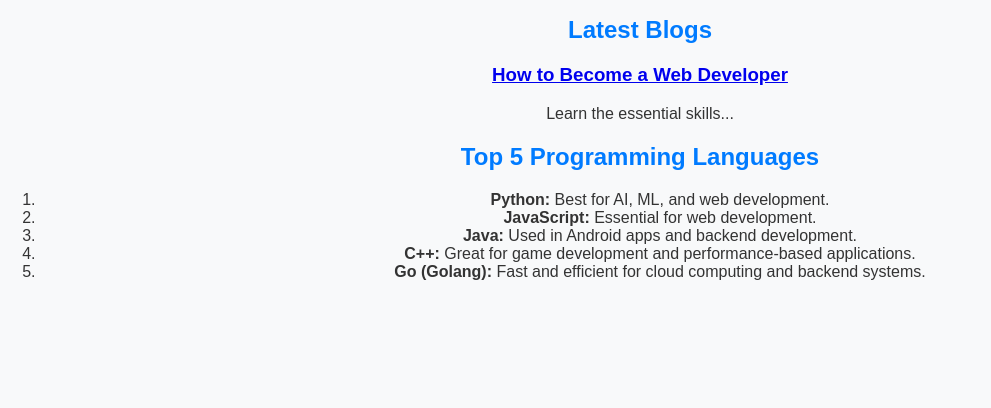
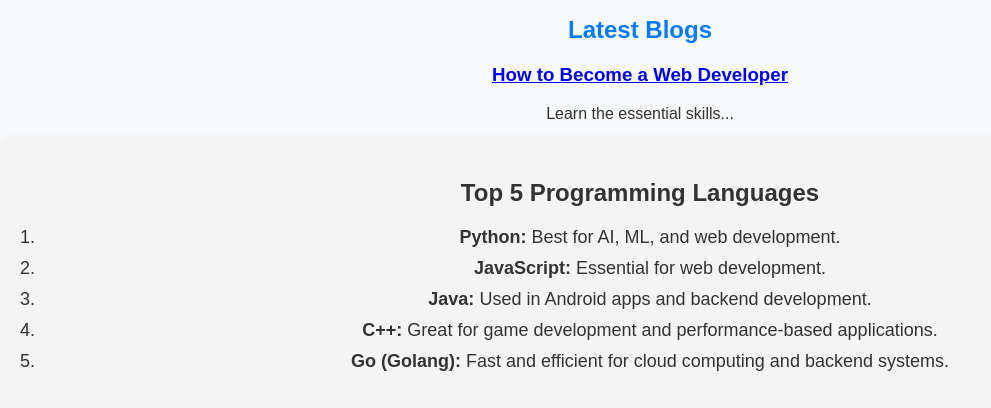
Before and after one commit to utkarsh516/Utkarsh-singh, a plain HTML site: page index.html in a window 1280 px wide. Shown: the part 565-973 px from the top of the page, without its empty margins (0-991 px from the left). Before the commit the page ends 862 px from the top, so only its background shows below. Drawn offline with Linux system fonts and the light colour scheme.

Commit message:
Update style.css

```diff
--- a/style.css
+++ b/style.css
@@ -1,4 +1,20 @@
-
+#top-languages {
+    background-color: #f4f4f4;
+    padding: 20px;
+    border-radius: 8px;
+    box-shadow: 2px 2px 10px rgba(0,0,0,0.1);
+}
+#top-languages h2 {
+    color: #333;
+    text-align: center;
+}
+#top-languages ol {
+    padding-left: 20px;
+}
+#top-languages li {
+    font-size: 18px;
+    margin: 10px 0;
+}
 /* Body ka background aur text styling */
 body {
     font-family: Arial, sans-serif;
```
